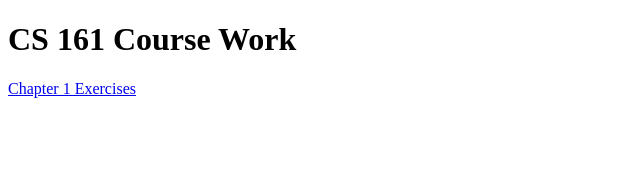
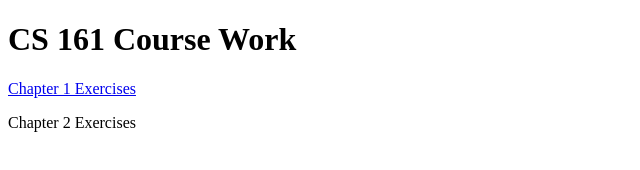
Before and after one commit to blowe2/blowe2.github.io, a plain HTML site: page CS161.html in a window 1280 px wide. Shown: the whole page, without its empty margins (0-640 px from the left). Drawn offline with Linux system fonts and the light colour scheme.

Commit message:
Added Chapter 2 text

```diff
--- a/CS161.html
+++ b/CS161.html
@@ -4,5 +4,6 @@
     <body>
         <h1>CS 161 Course Work</h1>
         <p><a href="CH1.html">Chapter 1 Exercises</a></p>
+        <p>Chapter 2 Exercises</p>
     </body>
 </html>
```
